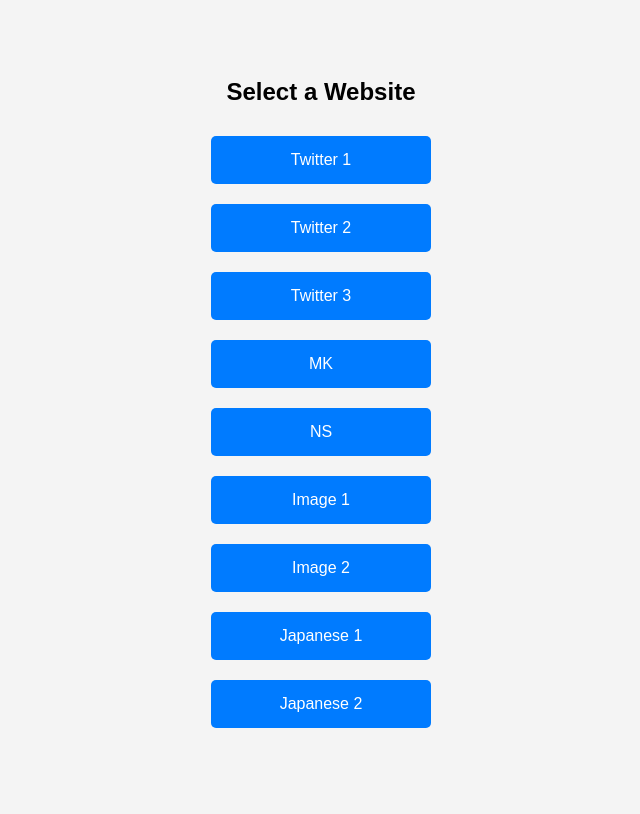
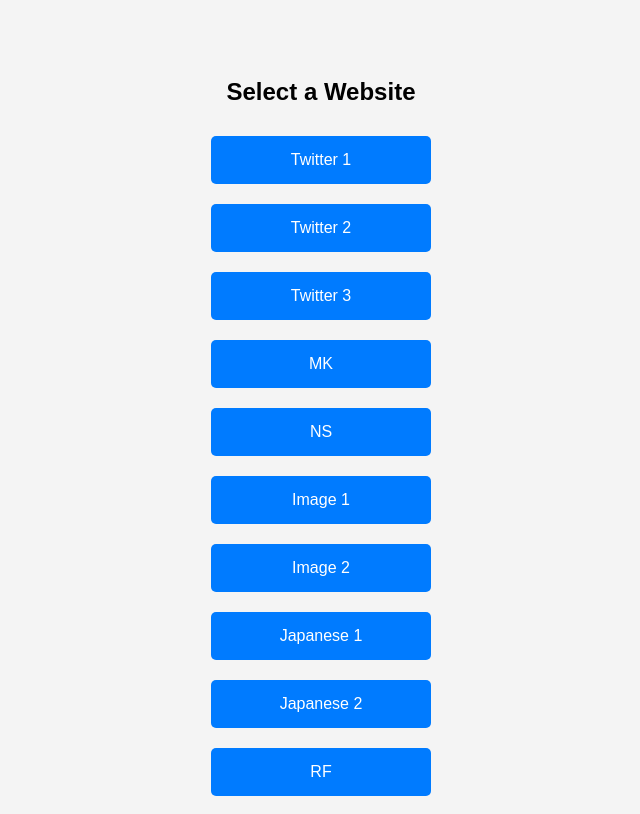
Before and after one commit to hello333176-hub/MySite, a plain HTML site: page index.html in a window 1280 px wide. Shown: the whole page, without its empty margins (319-959 px from the left). Drawn offline with Linux system fonts and the light colour scheme.

Commit message:
Update index.html

```diff
--- a/index.html
+++ b/index.html
@@ -47,6 +47,7 @@
   <button onclick="redirect('https://x.com/celebs_retouch/status/2015460753789370627?s=20')">Image 2</button><br>
   <button onclick="redirect('https://missav123.com/dm94/en/shkd-970')">Japanese 1</button><br>
   <button onclick="redirect('https://missav123.com/dm18/en/dvdes-851')">Japanese 2</button><br>
+  <button onclick="redirect('https://www.xnxx.com/video-ho6tz93/brazzers_-_mommy_got_boobs_-_save_the_tits_scene_starring_reagan_foxx_and_jessy_jones')">RF</button><br>
 
 
 </body>
```
